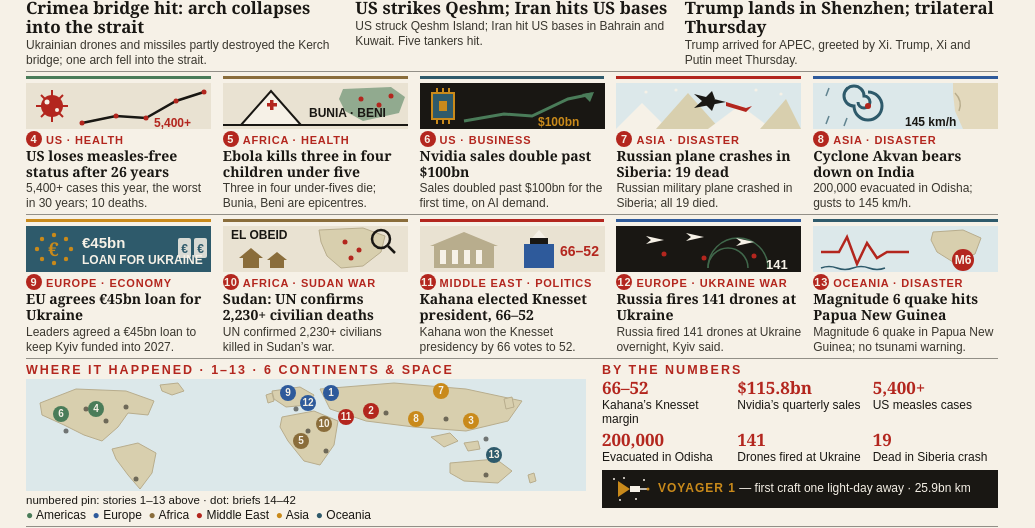
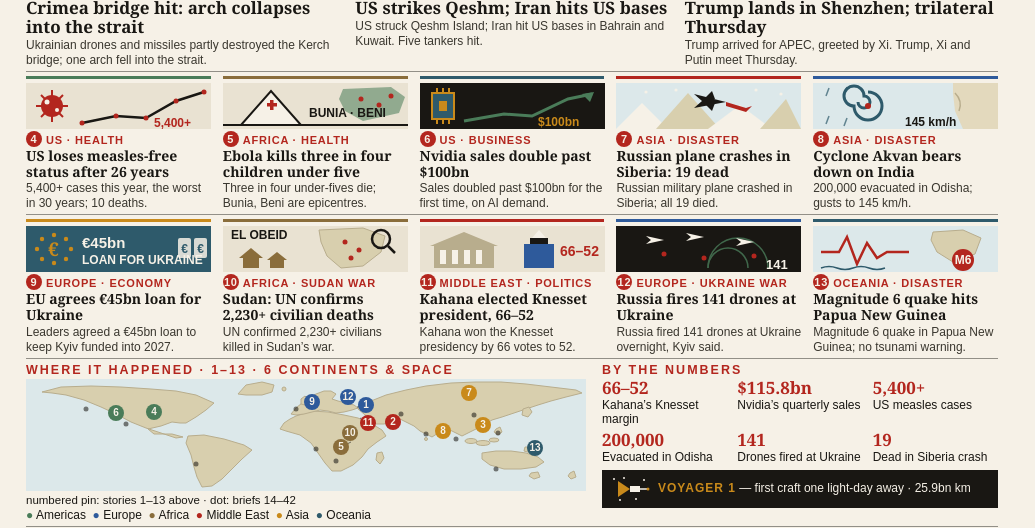
Before and after one commit to sami30357/news-image-20261118, a plain HTML site: page index.html in a window 1280 px wide. Shown: the part 174-702 px from the top of the page, without its empty margins (0-1035 px from the left). Drawn offline with Linux system fonts and the light colour scheme.

Commit message:
v7: proper world map (real lat/lon continents, pins at true positions)

```diff
--- a/index.html
+++ b/index.html
@@ -496,43 +496,74 @@
       <div class="map-head">Where It Happened &middot; 1&ndash;13 &middot; 6 Continents &amp; Space</div>
       <!-- Proper world map: recognisable continents, region-coloured numbered pins 1-13 -->
       <svg width="560" height="112" viewBox="0 0 560 112" xmlns="http://www.w3.org/2000/svg">
-        <rect x="0" y="0" width="560" height="122" fill="#dce8ea"/>
+        <rect x="0" y="0" width="560" height="112" fill="#dce8ea"/>
         <g fill="#d8cfae" stroke="#b8ad8d" stroke-width="1">
-          <path d="M14 24 L50 10 L100 12 L128 22 L122 36 L102 34 L92 48 L76 62 L58 56 L38 46 L16 36 Z"/>
-          <path d="M134 6 L152 4 L158 12 L146 16 L136 12 Z"/>
-          <path d="M86 70 L112 64 L130 74 L126 94 L114 110 L102 96 L90 80 Z"/>
-          <path d="M246 12 L274 8 L288 16 L282 26 L260 28 L248 20 Z"/>
-          <path d="M256 38 L288 32 L312 42 L308 66 L294 86 L278 82 L262 62 L254 48 Z"/>
-          <path d="M294 10 L368 4 L440 10 L496 22 L482 42 L440 52 L388 48 L340 42 L304 30 Z"/>
-          <path d="M405 58 L424 54 L432 62 L418 68 Z"/>
-          <path d="M438 64 L452 62 L454 70 L442 72 Z"/>
-          <path d="M424 84 L470 80 L486 92 L472 104 L438 102 L424 94 Z"/>
-          <path d="M240 16 L246 14 L248 22 L242 24 Z"/>
-          <path d="M478 20 L486 18 L488 28 L480 30 Z"/>
-          <path d="M502 96 L508 94 L510 102 L504 104 Z"/>
+          <!-- North America -->
+          <path d="M16,13 L35,8 L65,7 L95,8 L125,10 L150,12 L170,16 L188,24 L180,31 L170,38 L160,44 L154,44 L146,43 L135,47 L122,50 L128,55 L146,55 L157,58 L150,59 L135,54 L120,49 L105,43 L90,35 L75,28 L58,21 L40,16 L26,14 Z"/>
+          <!-- Greenland -->
+          <path d="M212,15 L220,6 L236,3 L248,6 L246,13 L236,16 L220,16 Z"/>
+          <!-- South America -->
+          <path d="M162,57 L178,56 L198,60 L218,66 L226,71 L216,80 L206,90 L196,100 L186,107 L176,108 L171,98 L168,88 L165,76 L160,64 Z"/>
+          <!-- Africa -->
+          <path d="M270,37 L286,32 L302,33 L318,36 L332,39 L346,45 L356,51 L360,57 L351,63 L342,70 L336,78 L327,86 L315,92 L306,92 L299,84 L292,74 L285,64 L274,56 L260,52 L254,50 L258,44 L264,40 Z"/>
+          <!-- Europe -->
+          <path d="M265,35 L270,29 L276,24 L282,19 L290,15 L298,12 L305,12 L310,15 L306,20 L312,22 L320,24 L328,26 L332,29 L326,31 L318,33 L310,34 L302,32 L294,31 L286,33 L278,35 L270,36 Z"/>
+          <!-- UK -->
+          <path d="M275,20 L279,17 L282,20 L279,26 L275,25 Z"/>
+          <!-- Asia -->
+          <path d="M332,28 L345,22 L360,16 L380,11 L400,7 L425,4 L450,3 L475,3 L500,5 L525,8 L550,11 L556,14 L540,18 L525,22 L512,26 L500,30 L488,34 L476,38 L466,41 L456,47 L444,53 L436,57 L428,53 L420,49 L406,58 L394,52 L388,47 L380,43 L372,39 L366,42 L358,45 L350,45 L344,40 L338,35 L332,30 Z"/>
+          <!-- Japan -->
+          <path d="M497,30 L503,28 L506,33 L502,38 L496,36 Z"/>
+          <!-- Philippines -->
+          <path d="M470,50 L474,48 L476,53 L472,56 L468,53 Z"/>
+          <!-- Indonesia -->
+          <ellipse cx="445" cy="62" rx="6" ry="2.5"/>
+          <ellipse cx="457" cy="64" rx="7" ry="2.5"/>
+          <ellipse cx="468" cy="61" rx="5" ry="2"/>
+          <!-- Sri Lanka -->
+          <circle cx="400" cy="60" r="1.5"/>
+          <!-- Madagascar -->
+          <path d="M351,74 L356,73 L358,79 L354,85 L350,81 Z"/>
+          <!-- Australia -->
+          <path d="M456,74 L470,72 L485,72 L500,74 L512,78 L518,83 L510,88 L495,90 L478,90 L464,86 L456,80 Z"/>
+          <!-- Tasmania -->
+          <path d="M505,94 L512,93 L514,98 L508,100 L503,97 Z"/>
+          <!-- Papua New Guinea -->
+          <path d="M499,68 L513,68 L516,72 L505,74 L498,72 Z"/>
+          <!-- New Zealand -->
+          <path d="M544,94 L548,92 L550,98 L545,100 L542,97 Z"/>
+          <!-- Iceland -->
+          <circle cx="258" cy="10" r="2"/>
+        </g>
+        <!-- hairlines from crowded pins to their true places -->
+        <g stroke="#191713" stroke-width="0.8" opacity="0.7">
+          <line x1="322" y1="18" x2="327" y2="24"/>
+          <line x1="340" y1="26" x2="331" y2="28"/>
+          <line x1="342" y1="44" x2="334" y2="39"/>
+          <line x1="315" y1="68" x2="325" y2="63"/>
         </g>
         <!-- brief dots (stories 14-42) -->
         <g fill="#191713" opacity="0.55">
-          <circle cx="60" cy="30" r="2.5"/><circle cx="80" cy="42" r="2.5"/><circle cx="100" cy="28" r="2.5"/>
-          <circle cx="270" cy="30" r="2.5"/><circle cx="282" cy="52" r="2.5"/><circle cx="300" cy="72" r="2.5"/>
-          <circle cx="360" cy="34" r="2.5"/><circle cx="420" cy="40" r="2.5"/><circle cx="460" cy="60" r="2.5"/>
-          <circle cx="40" cy="52" r="2.5"/><circle cx="110" cy="100" r="2.5"/><circle cx="460" cy="96" r="2.5"/>
+          <circle cx="60" cy="30" r="2.5"/><circle cx="100" cy="45" r="2.5"/><circle cx="170" cy="85" r="2.5"/>
+          <circle cx="270" cy="30" r="2.5"/><circle cx="290" cy="70" r="2.5"/><circle cx="310" cy="82" r="2.5"/>
+          <circle cx="375" cy="35" r="2.5"/><circle cx="400" cy="55" r="2.5"/><circle cx="430" cy="60" r="2.5"/>
+          <circle cx="448" cy="36" r="2.5"/><circle cx="472" cy="54" r="2.5"/><circle cx="470" cy="90" r="2.5"/>
         </g>
         <!-- numbered pins 1-13, coloured by region -->
         <g font-family="Arial, Helvetica, sans-serif" font-size="10" font-weight="bold" fill="#f6f1e7" text-anchor="middle">
-          <circle cx="305" cy="14" r="8" fill="#2e5a9b"/><text x="305" y="17">1</text>
-          <circle cx="345" cy="32" r="8" fill="#b3261e"/><text x="345" y="35">2</text>
-          <circle cx="445" cy="42" r="8" fill="#c98a1b"/><text x="445" y="45">3</text>
-          <circle cx="70" cy="30" r="8" fill="#4a7c59"/><text x="70" y="33">4</text>
-          <circle cx="275" cy="62" r="8" fill="#8a6d3b"/><text x="275" y="65">5</text>
-          <circle cx="35" cy="35" r="8" fill="#4a7c59"/><text x="35" y="38">6</text>
-          <circle cx="415" cy="12" r="8" fill="#c98a1b"/><text x="415" y="15">7</text>
-          <circle cx="390" cy="40" r="8" fill="#c98a1b"/><text x="390" y="43">8</text>
-          <circle cx="262" cy="14" r="8" fill="#2e5a9b"/><text x="262" y="17">9</text>
-          <circle cx="298" cy="45" r="8" fill="#8a6d3b"/><text x="298" y="48">10</text>
-          <circle cx="320" cy="38" r="8" fill="#b3261e"/><text x="320" y="41">11</text>
-          <circle cx="282" cy="24" r="8" fill="#2e5a9b"/><text x="282" y="27">12</text>
-          <circle cx="468" cy="76" r="8" fill="#2e5a6b"/><text x="468" y="79">13</text>
+          <circle cx="340" cy="26" r="8" fill="#2e5a9b"/><text x="340" y="29">1</text>
+          <circle cx="367" cy="43" r="8" fill="#b3261e"/><text x="367" y="46">2</text>
+          <circle cx="457" cy="46" r="8" fill="#c98a1b"/><text x="457" y="49">3</text>
+          <circle cx="128" cy="33" r="8" fill="#4a7c59"/><text x="128" y="36">4</text>
+          <circle cx="315" cy="68" r="8" fill="#8a6d3b"/><text x="315" y="71">5</text>
+          <circle cx="90" cy="34" r="8" fill="#4a7c59"/><text x="90" y="37">6</text>
+          <circle cx="443" cy="14" r="8" fill="#c98a1b"/><text x="443" y="17">7</text>
+          <circle cx="417" cy="52" r="8" fill="#c98a1b"/><text x="417" y="55">8</text>
+          <circle cx="286" cy="23" r="8" fill="#2e5a9b"/><text x="286" y="26">9</text>
+          <circle cx="324" cy="54" r="8" fill="#8a6d3b"/><text x="324" y="57">10</text>
+          <circle cx="342" cy="44" r="8" fill="#b3261e"/><text x="342" y="47">11</text>
+          <circle cx="322" cy="18" r="8" fill="#2e5a9b"/><text x="322" y="21">12</text>
+          <circle cx="509" cy="69" r="8" fill="#2e5a6b"/><text x="509" y="72">13</text>
         </g>
       </svg>
       <div class="map-note">numbered pin: stories 1&ndash;13 above &middot; dot: briefs 14&ndash;42</div>
```
